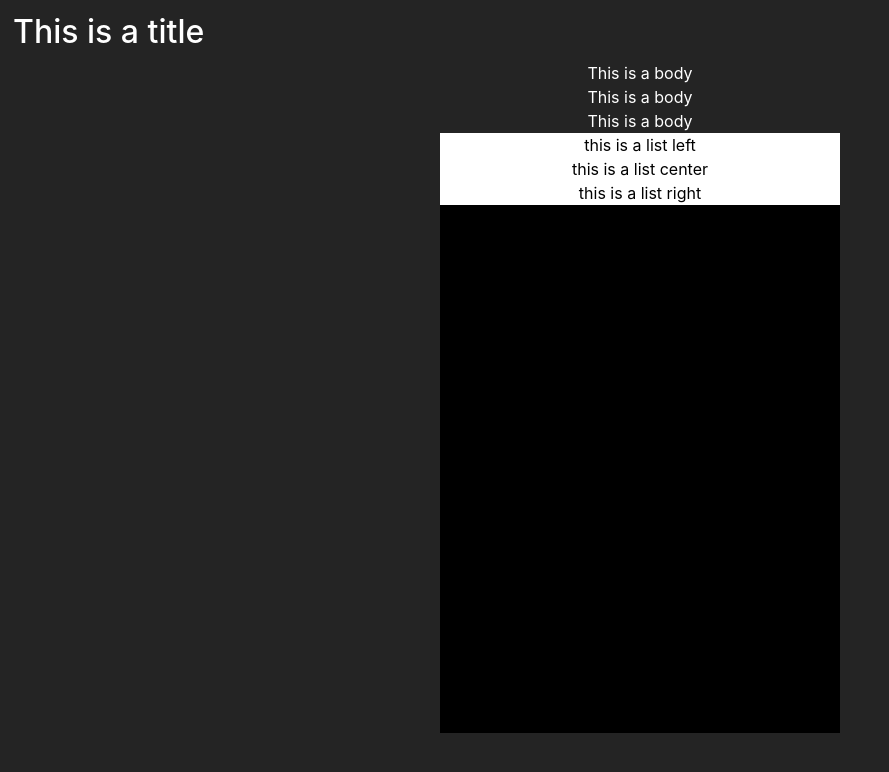
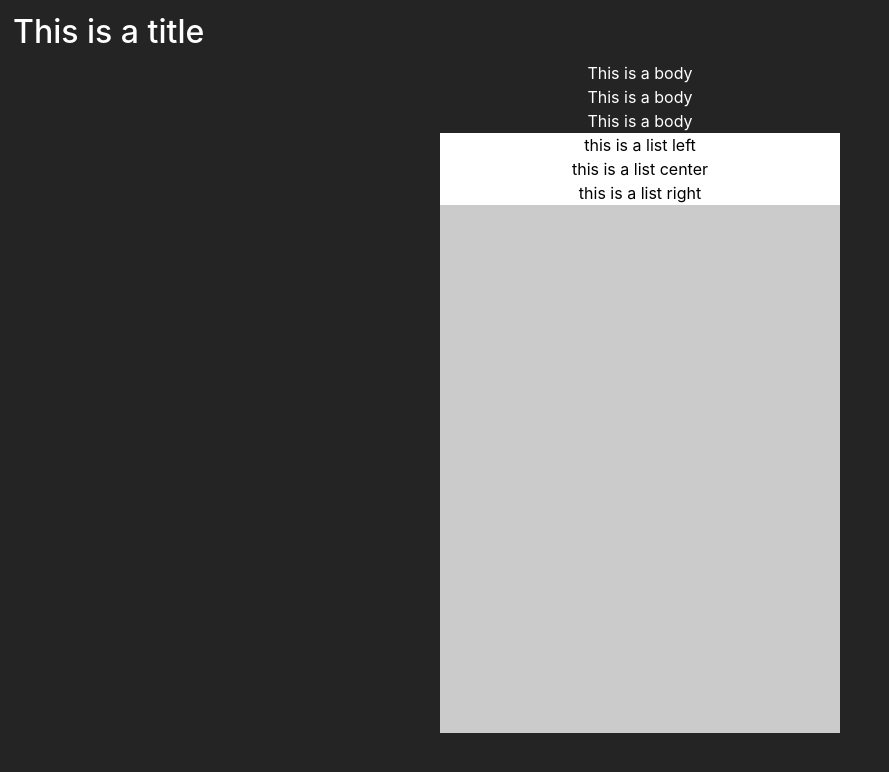
Before and after one commit to inc-cookiebox/test, a React (Vite) app: page / in a window 1280 px wide. Shown: the top 772 px of the page, without its empty margins (0-889 px from the left). Built offline with nearby package versions, Linux system fonts and the light colour scheme.

Commit message:
test: change bg color - CookieBox

```diff
--- a/src/App.css
+++ b/src/App.css
@@ -22,7 +22,7 @@
 }
 .box { width: 400px;
   height: 600px;
-  background-color: #000000; }
+  background-color: #cbcbcb; }
 .left { text-align: center;
   color: #000000;   background-color: #ffffff; }
 .right { text-align: center;
```
